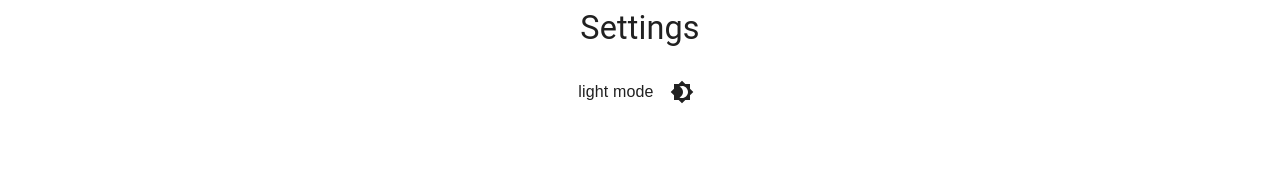
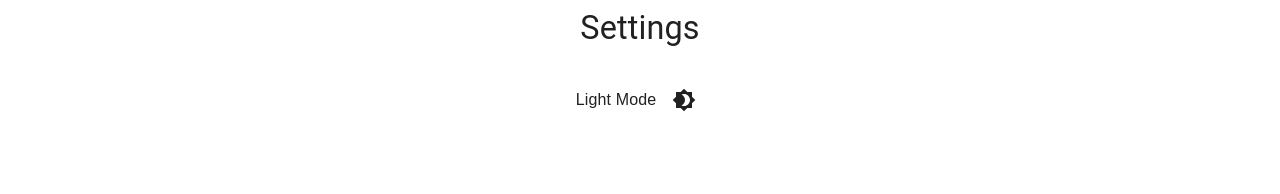
Before and after one commit to lionking0105/plant_tracker, a React (Vite) app in the folder frontend/: page /settings in a window 1280 px wide. Shown: the top 194 px of the page. Built offline with nearby package versions, Linux system fonts and the light colour scheme.

Commit message:
add locations

```diff
--- a/frontend/src/components/ThemeToggler.tsx
+++ b/frontend/src/components/ThemeToggler.tsx
@@ -22,7 +22,8 @@ export default function SubHeaderNavigation() {
         p: 3,
       }}
     >
-      {theme.palette.mode} mode
+      {theme.palette.mode === "dark" && <span>Dark Mode</span>}
+      {theme.palette.mode === "light" && <span>Light Mode</span>}
       <IconButton
         sx={{ ml: 1 }}
         onClick={colorMode.toggleColorMode}
--- a/frontend/src/pages/UserSettings.tsx
+++ b/frontend/src/pages/UserSettings.tsx
@@ -1,12 +1,16 @@
-import { Grid, Typography } from "@mui/material";
+import { Grid, Stack, Typography } from "@mui/material";
 import ThemeToggler from "../components/ThemeToggler";
 
 const UserSettings = () => {
   return (
-    <Grid container justifyContent="center" padding={1}>
-      <Typography variant="h4">Settings</Typography>
-      <ThemeToggler />
-    </Grid>
+    <>
+      <Grid container justifyContent="center" padding={1}>
+        <Typography variant="h4">Settings</Typography>
+      </Grid>
+      <Stack>
+        <ThemeToggler />
+      </Stack>
+    </>
   );
 };
 
--- a/frontend/src/theme/Theme.jsx
+++ b/frontend/src/theme/Theme.jsx
@@ -1,5 +1,6 @@
 import { amber, deepOrange, grey, blue, common } from '@mui/material/colors';
 
+//https://coolors.co/0b1029-383d59-ac3d51-491a2f-1c4075
 const palette = {
     light: {
         primary: {
```
Also changed, not shown: frontend/src/pages/Locations.tsx (added, +23 -0 lines).
